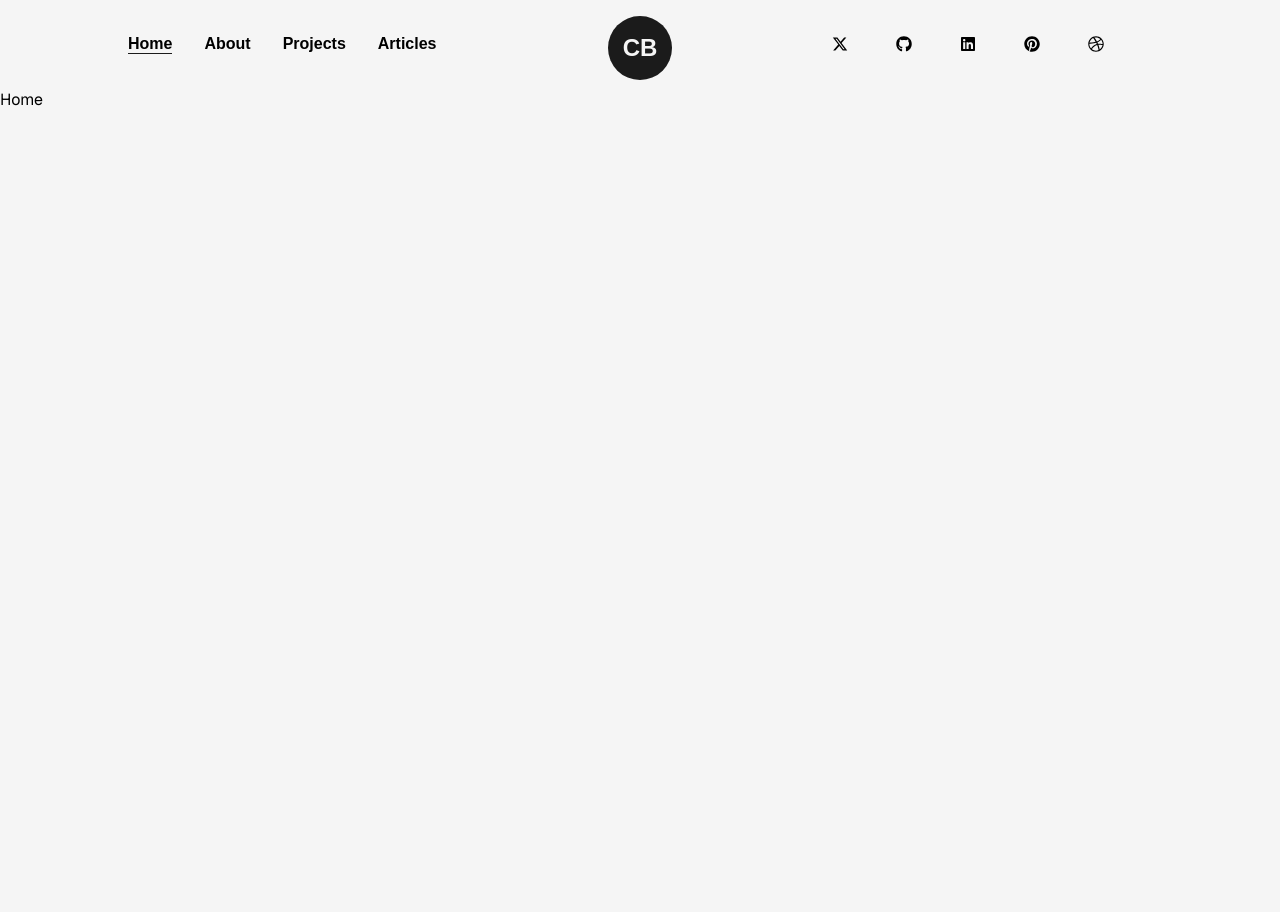
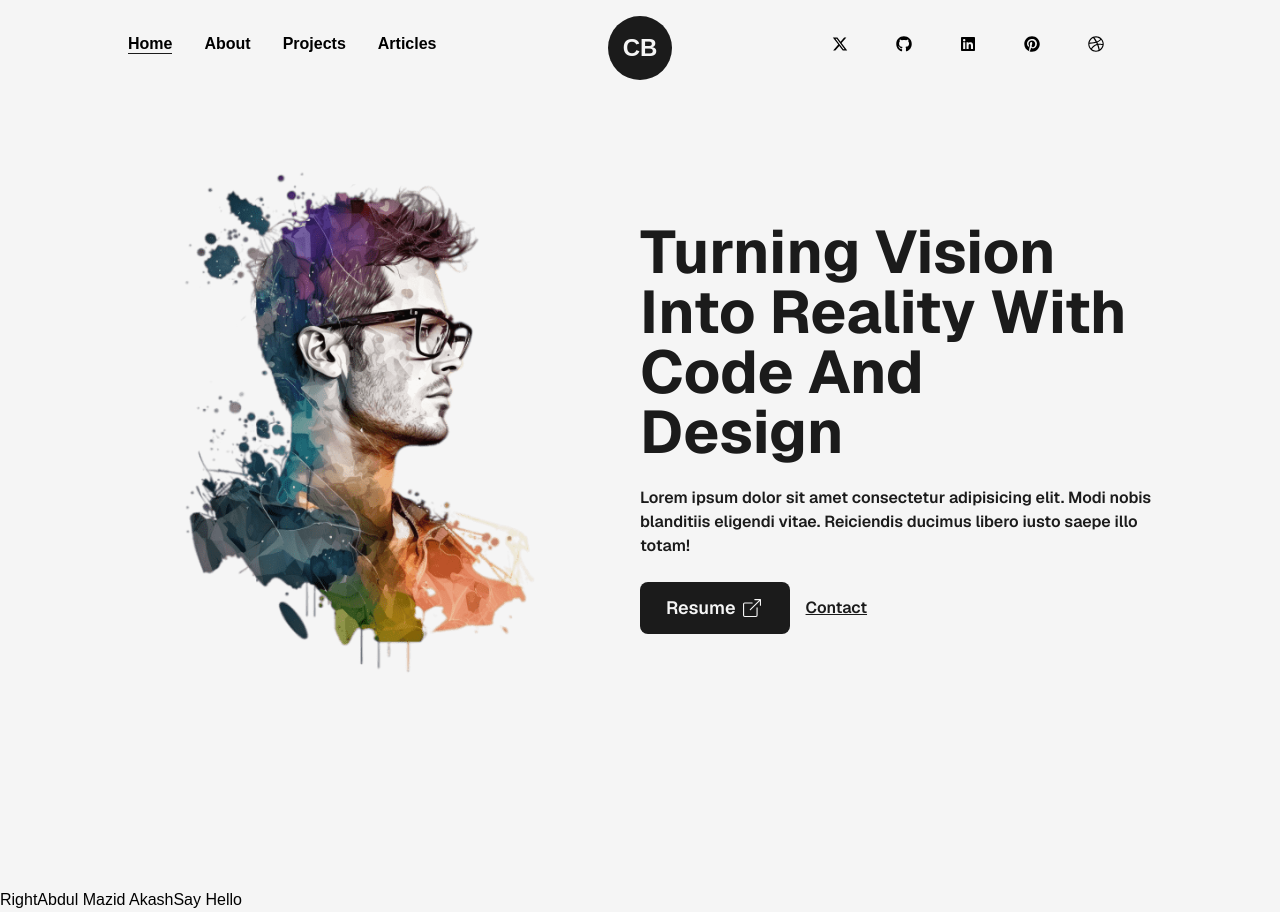
Before and after one commit to abdulmazidakash/f-next-js-portfolio-2025, a Next.js app: page / in a window 1280 px wide. Before the commit the page ends 800 px from the top, so only its background shows below. Built offline with nearby package versions, Linux system fonts and the light colour scheme.

Commit message:
hero section almost done

```diff
--- a/src/app/layout.js
+++ b/src/app/layout.js
@@ -1,6 +1,7 @@
 import { Geist, Geist_Mono } from "next/font/google";
 import "./globals.css";
 import Navbar from "@/components/navbar/Navbar";
+import Footer from "@/components/footer/Footer";
 
 const geistSans = Geist({
   variable: "--font-geist-sans",
@@ -25,6 +26,7 @@ export default function RootLayout({ children }) {
       >
         <Navbar/>
         {children}
+        <Footer/>
       </body>
     </html>
   );
--- a/src/app/page.js
+++ b/src/app/page.js
@@ -1,8 +1,9 @@
+import Hero from "@/components/Hero";
 
 export default function Home() {
   return (
-    <div className="  font-[family-name:var(--font-geist-sans)]">
-    Home
+    <div className="flex items-center text-dark w-full min-h-screen pt-0  font-[family-name:var(--font-geist-sans)] ">
+    <Hero/>
     </div>
   );
 }
--- /dev/null
+++ b/src/components/AnimatedText.jsx
@@ -0,0 +1,51 @@
+'use client'
+import React from 'react'
+import {motion} from 'framer-motion';
+
+const quote = {
+	initial: {
+		opacity: 1,
+	},
+	animate: {
+		opacity:1,
+		transition: {
+			delay: 0.5,
+			staggerChildren: 0.08
+		}
+	}
+}
+const singleWord = {
+	initial: {
+		opacity: 0,
+		y: 50,
+	},
+	animate: {
+		opacity:1,
+		y:0,
+		transition: {
+			duration:1,
+		}
+	}
+}
+export default function AnimatedText({text, className=''}) {
+  return (
+	<div className='w-full mx-auto py-2 flex items-center justify-center text-center overflow-hidden'>
+		<motion.h1
+		className={`${className} inline-block text-dark w-full font-bold capitalize text-8xl`}
+		variants={quote}
+		initial='initial'
+		animate="animate"
+		>
+			{text.split(' ').map((word, index) =>
+			<motion.span
+			key={word+'-'+index}
+			className='inline-block'
+			variants={singleWord}
+			>
+				{word}&nbsp;
+			</motion.span>)}
+		</motion.h1>
+
+	</div>
+  )
+}
--- /dev/null
+++ b/src/components/Hero.jsx
@@ -0,0 +1,37 @@
+import Image from 'next/image'
+import React from 'react'
+import profilePicture from '../../public/images/profile/developer-pic-1.png'
+import AnimatedText from './AnimatedText'
+import Link from 'next/link'
+import { BsBoxArrowUpRight } from "react-icons/bs";
+
+export default function Hero() {
+  return (
+	<div className='w-full h-full inline-block z-0 bg-light p-32 pt-0'>
+
+		<div className='flex items-center justify-between w-full'>
+			{/* hero image box  */}
+			<div className='w-1/2'>
+				<Image src={profilePicture} alt='abdul-mazid-akash' className='w-full h-full' />
+			</div>
+			{/* text box right side  */}
+			<div className='w-1/2 flex flex-col self-center'>
+			{/* animated component h1  */}
+				<AnimatedText text={'Turning vision into Reality with code and design'} className='!text-6xl !text-left' />
+				<p className='my-4 text-base font-semibold'>Lorem ipsum dolor sit amet consectetur adipisicing elit. Modi nobis blanditiis eligendi vitae. Reiciendis ducimus libero iusto saepe illo totam!</p>
+			{/* button use  */}
+			<div className='flex items-center self-start mt-2'>
+				<Link
+				href={'/public/dummy.pdf'}
+				target='_blank'
+				className='flex items-center bg-dark text-light p-2.5 px-6 rounded-lg text-lg font-semibold hover:bg-light hover:text-dark border-2 border-solid border-transparent hover:border-dark'
+				>Resume <BsBoxArrowUpRight className='w-6 ml-1' /></Link>
+				<Link href={'mailto:abcd@gmail.com'} target='_blank' className='ml-4 font-semibold capitalize underline'>Contact</Link>
+			</div>
+
+			</div>
+
+		</div>
+	</div>
+  )
+}
--- /dev/null
+++ b/src/components/footer/Footer.jsx
@@ -0,0 +1,12 @@
+import Link from 'next/link'
+import React from 'react'
+
+export default function Footer() {
+  return (
+	<div>
+		<span>Right</span>
+		<Link href={'/'}>Abdul Mazid Akash</Link>
+		<Link href={'/'} >Say Hello</Link>
+	</div>
+  )
+}
```
